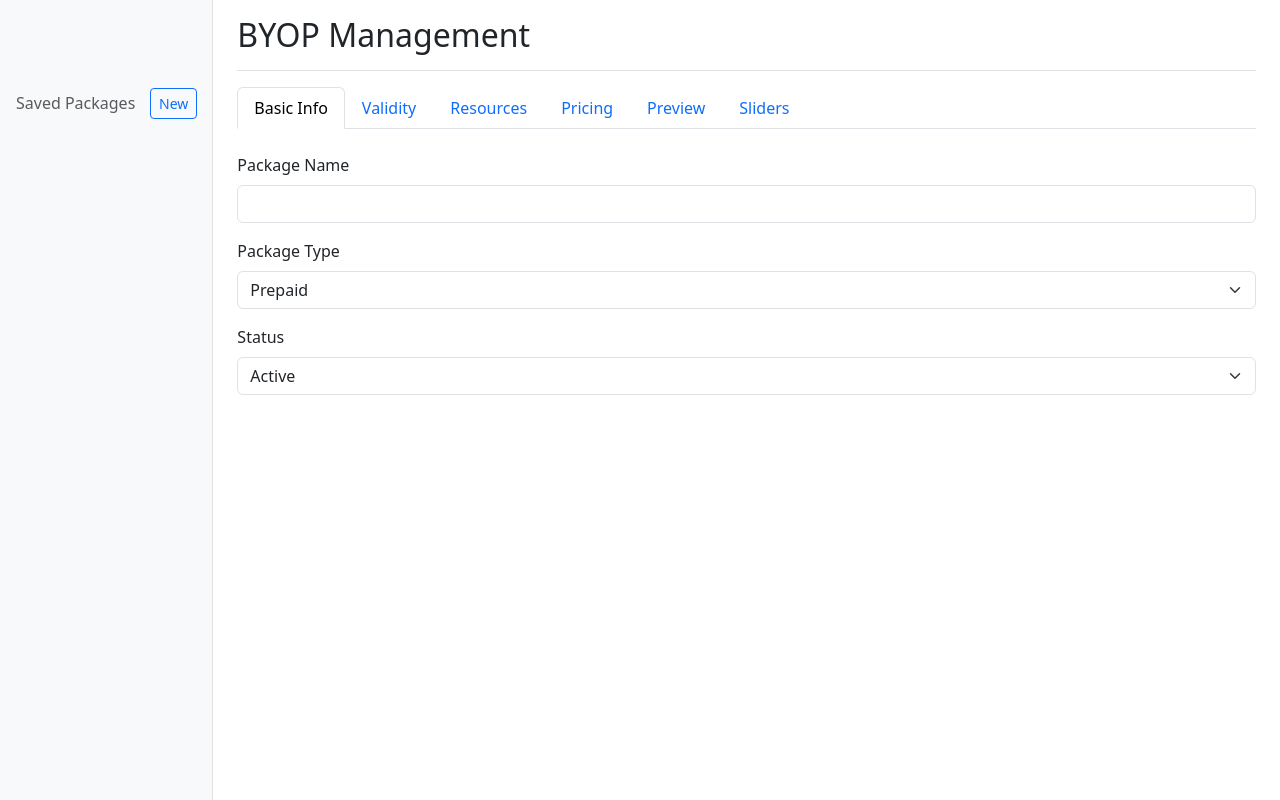
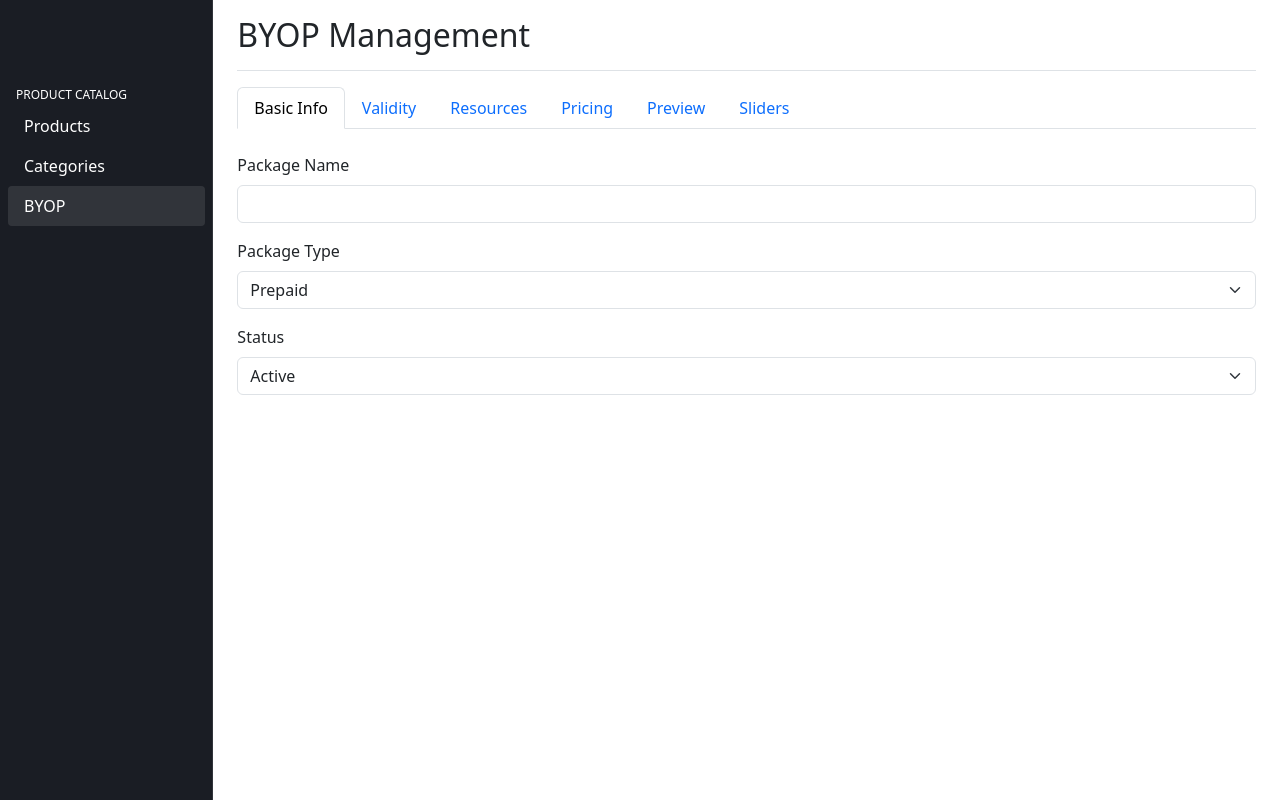
Before and after one commit to pdensmarketplace/friendly-admin-revamp, a Spring app: page /byop/index in a window 1280 px wide. Run offline with Thymeleaf, Linux system fonts and the light colour scheme; the template is opened without the code that fills it, so the values that code supplies are empty.

Commit message:
Migrate BYOP Features to Cockpit
This commit migrates all remaining features to the cockpit_kt project and adds a BYOP sub-menu under the product catalog menu.
[skip gpt_engineer]

```diff
--- a/cockpit_kt/src/main/resources/static/css/styles.css
+++ b/cockpit_kt/src/main/resources/static/css/styles.css
@@ -5,16 +5,34 @@
     left: 0;
     z-index: 100;
     padding: 48px 0 0;
-    box-shadow: inset -1px 0 0 rgba(0, 0, 0, .1);
+    box-shadow: inset -1px 0 0 rgba(255, 255, 255, .1);
+    background-color: #1a1d24 !important;
 }
 
 .sidebar .nav-link {
     font-weight: 500;
-    color: #333;
+    color: rgba(255, 255, 255, .75);
+    padding: .5rem 1rem;
+    border-radius: 4px;
+    margin: 0 0.5rem;
+}
+
+.sidebar .nav-link:hover {
+    color: rgba(255, 255, 255, .9);
+    background: rgba(255, 255, 255, .1);
 }
 
 .sidebar .nav-link.active {
-    color: #2470dc;
+    color: #ffffff;
+    background: rgba(255, 255, 255, .1);
+}
+
+.sidebar-heading {
+    font-size: .75rem;
+    text-transform: uppercase;
+    color: rgba(255, 255, 255, .6);
+    padding: 0 1rem;
+    margin-bottom: 1rem;
 }
 
 .navbar-brand {
--- a/cockpit_kt/src/main/resources/templates/byop/index.html
+++ b/cockpit_kt/src/main/resources/templates/byop/index.html
@@ -11,16 +11,27 @@
     <div class="container-fluid">
         <div class="row">
             <!-- Sidebar -->
-            <div class="col-md-3 col-lg-2 d-md-block bg-light sidebar collapse">
+            <div class="col-md-3 col-lg-2 d-md-block bg-dark sidebar collapse">
                 <div class="position-sticky pt-3">
-                    <h6 class="sidebar-heading d-flex justify-content-between align-items-center px-3 mt-4 mb-1 text-muted">
-                        <span>Saved Packages</span>
-                        <button class="btn btn-sm btn-outline-primary" id="newPackageBtn">
-                            <i class="bi bi-plus"></i> New
-                        </button>
+                    <h6 class="sidebar-heading d-flex justify-content-between align-items-center px-3 mt-4 mb-1 text-white">
+                        <span>Product Catalog</span>
                     </h6>
-                    <ul class="nav flex-column" id="packagesList">
-                        <!-- Packages will be dynamically added here -->
+                    <ul class="nav flex-column">
+                        <li class="nav-item">
+                            <a class="nav-link text-white" href="/products">
+                                Products
+                            </a>
+                        </li>
+                        <li class="nav-item">
+                            <a class="nav-link text-white" href="/categories">
+                                Categories
+                            </a>
+                        </li>
+                        <li class="nav-item">
+                            <a class="nav-link active text-white" href="/byop">
+                                BYOP
+                            </a>
+                        </li>
                     </ul>
                 </div>
             </div>
```
